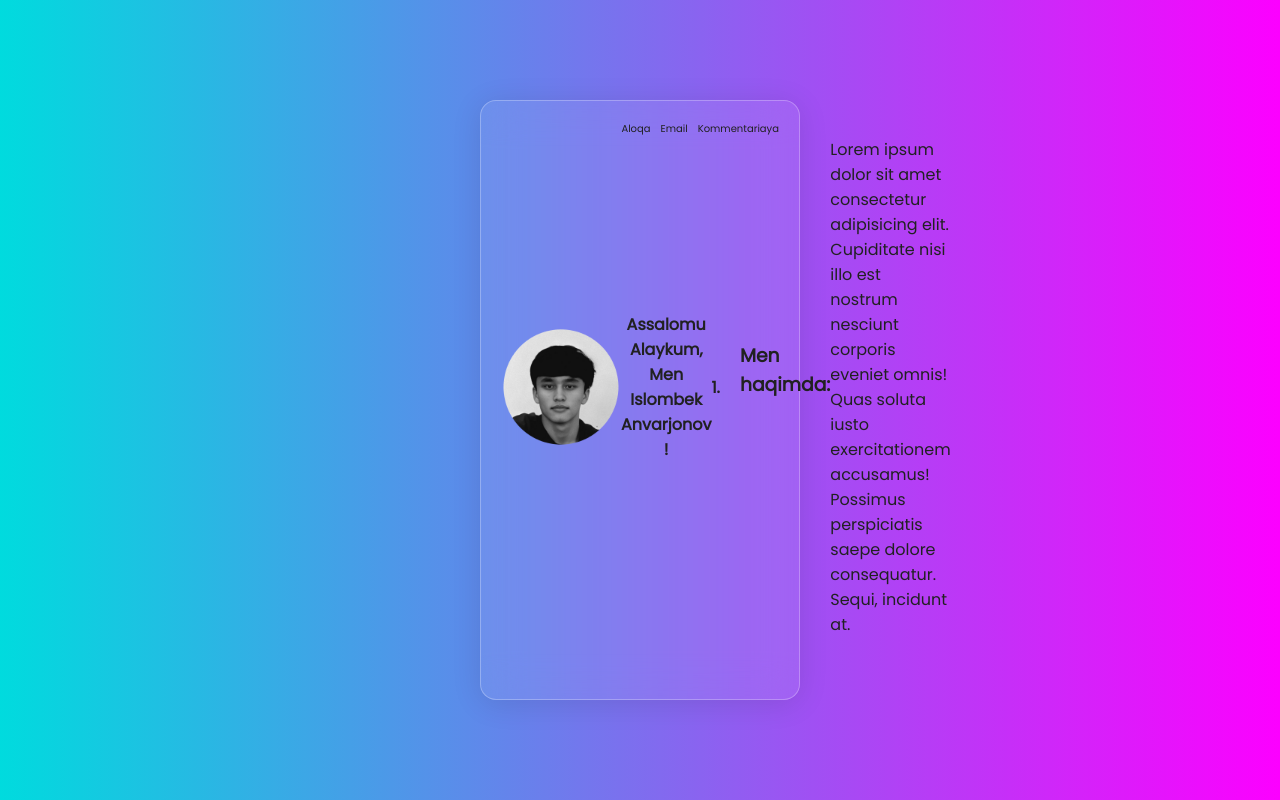
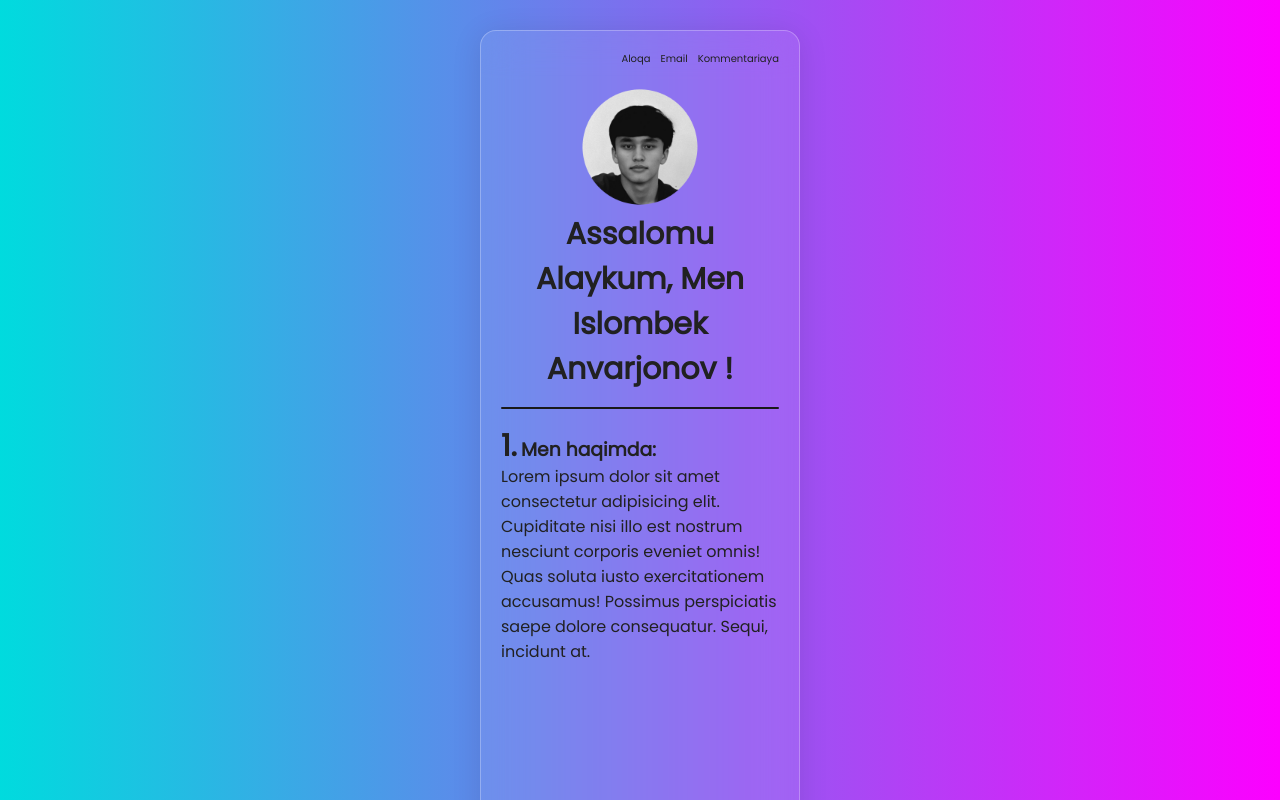
Before and after one commit to 13vkendy/Islom-Anvarov, a plain HTML site: page index.html in a window 1280 px wide. Shown: the top 800 px of the page. Drawn offline with Linux system fonts and the light colour scheme.

Commit message:
Update styles.css

```diff
--- a/styles.css
+++ b/styles.css
@@ -22,7 +22,6 @@ body {
   display: flex;
   align-items: center;
   justify-content: center;
-  height: 100vh;
 }
 .navlist {
   display: flex;
@@ -37,8 +36,9 @@ a{
     font-weight: 400;
 }
 .main1 {
+  margin-top: 30px;
   width: 320px;
-  height: 600px;
+  height: 1200px;
   padding: 20px;
   /* From https://css.glass */
   background: rgba(255, 255, 255, 0.08);
@@ -54,12 +54,14 @@ a{
 
 }
 .main2{
+  margin-top: 20px;
     display: flex;
     align-items: center;
-    justify-content: space-between;
+    justify-content:center;
+    flex-direction: column;
 }
 .d2 h1{
-    font-size: 16px;
+    font-size: 30px;
 
 }
 .d1{
@@ -69,8 +71,8 @@ a{
     text-align: center;
 }
 .d2{
-    justify-content: center;
-    align-items: center;
     display: flex;
     text-align: center;
+    margin-top: 5px;
+    flex-direction: column;
 }
```
